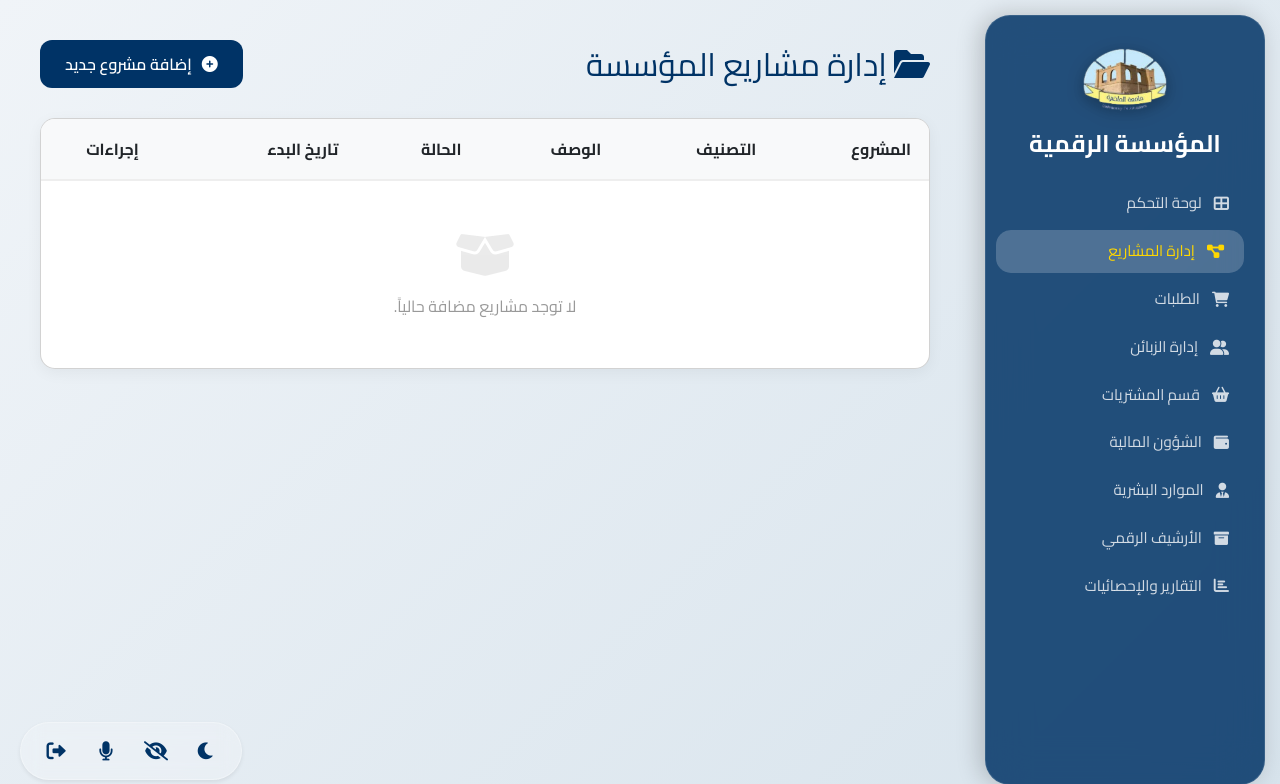
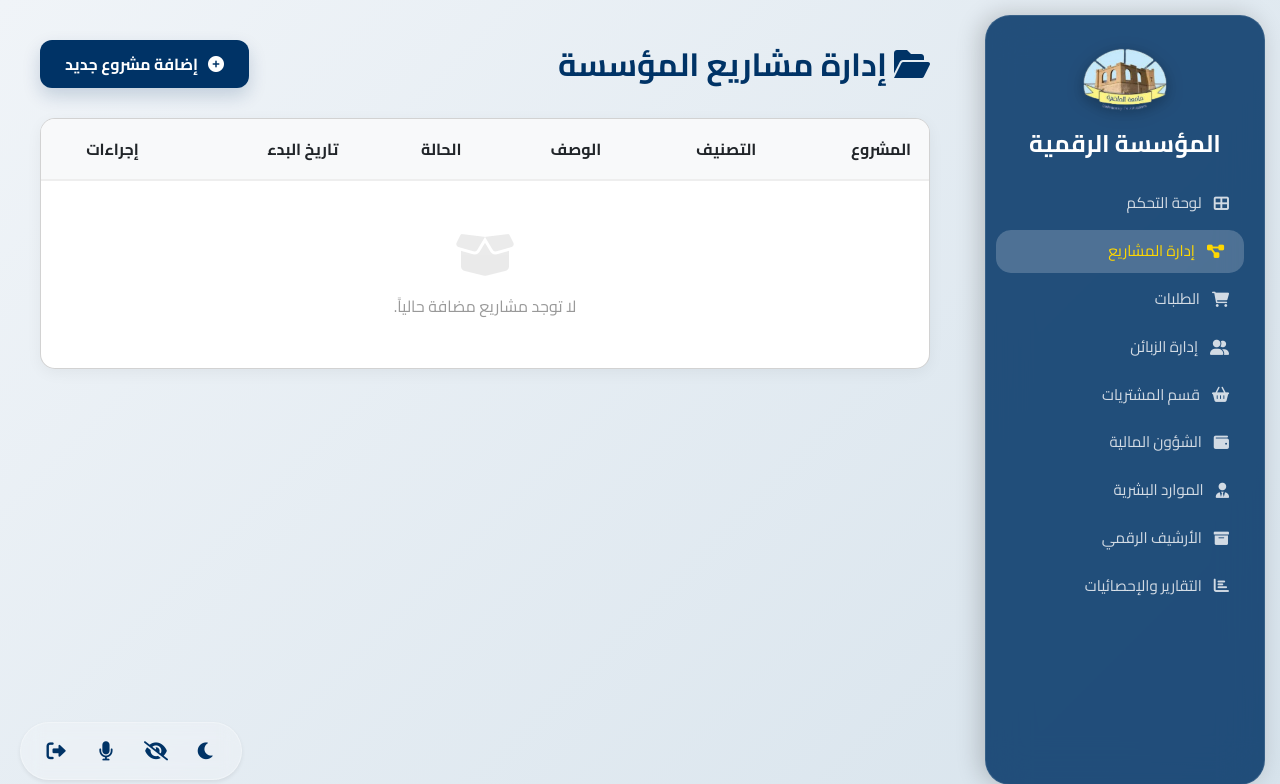
Before and after one commit to digitalfoundationsystemdigital-glitch/digitalfoundationsystemdigital, a Django app: page /management/projects/ in a window 1280 px wide. Shown: the top 784 px of the page. Run offline with Django 5.2, Linux system fonts and the light colour scheme; the visitor is signed in with stand-in values (Sample User, id 1); data that the repository does not hold is empty.

Commit message:
Improve project button and employee national ID field

```diff
--- a/templates/employees.html
+++ b/templates/employees.html
@@ -187,7 +187,7 @@
                     </div>
                     <div class="mb-3">
                         <label class="form-label small fw-bold">الرقم الوطني</label>
-                        <input type="text" name="national_id" class="form-control border-light bg-light rounded-3" maxlength="20">
+                        <input type="text" name="national_id" class="form-control border-light bg-light rounded-3" maxlength="20" inputmode="numeric" placeholder="أدخل الرقم الوطني">
                     </div>
                     <div class="mb-3">
                         <label class="form-label small fw-bold">المسمى الوظيفي</label>
--- a/templates/projects.html
+++ b/templates/projects.html
@@ -114,11 +114,59 @@
         font-size: 0.9rem;
         color: #777;
     }
+
+    .projects-page-header {
+        display: flex;
+        justify-content: space-between;
+        align-items: center;
+        gap: 18px;
+        flex-wrap: wrap;
+        margin-bottom: 30px;
+        position: relative;
+        z-index: 2;
+    }
+
+    .project-page-title {
+        color: #003366;
+        margin: 0;
+        font-weight: 800;
+    }
+
+    .add-project-btn {
+        background: #003366;
+        color: white;
+        border: none;
+        padding: 12px 25px;
+        border-radius: 12px;
+        cursor: pointer;
+        font-weight: 700;
+        font-family: 'Cairo';
+        display: inline-flex;
+        align-items: center;
+        justify-content: center;
+        gap: 10px;
+        min-height: 48px;
+        box-shadow: 0 8px 18px rgba(0, 51, 102, 0.18);
+    }
+
+    .add-project-btn:hover {
+        background: #06457f;
+    }
+
+    @media (max-width: 576px) {
+        .projects-page-header {
+            align-items: stretch;
+        }
+
+        .add-project-btn {
+            width: 100%;
+        }
+    }
 </style>
 
-<div style="display: flex; justify-content: space-between; align-items: center; margin-bottom: 30px;">
-    <h2 style="color: #003366; margin: 0;"><i class="fas fa-folder-open"></i> إدارة مشاريع المؤسسة</h2>
-    <button onclick="toggleModal()" style="background: #003366; color: white; border: none; padding: 12px 25px; border-radius: 12px; cursor: pointer; font-weight: 600; font-family: 'Cairo'; display: flex; align-items: center; gap: 10px;">
+<div class="projects-page-header">
+    <h2 class="project-page-title"><i class="fas fa-folder-open"></i> إدارة مشاريع المؤسسة</h2>
+    <button onclick="toggleModal()" class="add-project-btn">
         <i class="fas fa-plus-circle"></i> إضافة مشروع جديد
     </button>
 </div>
```
